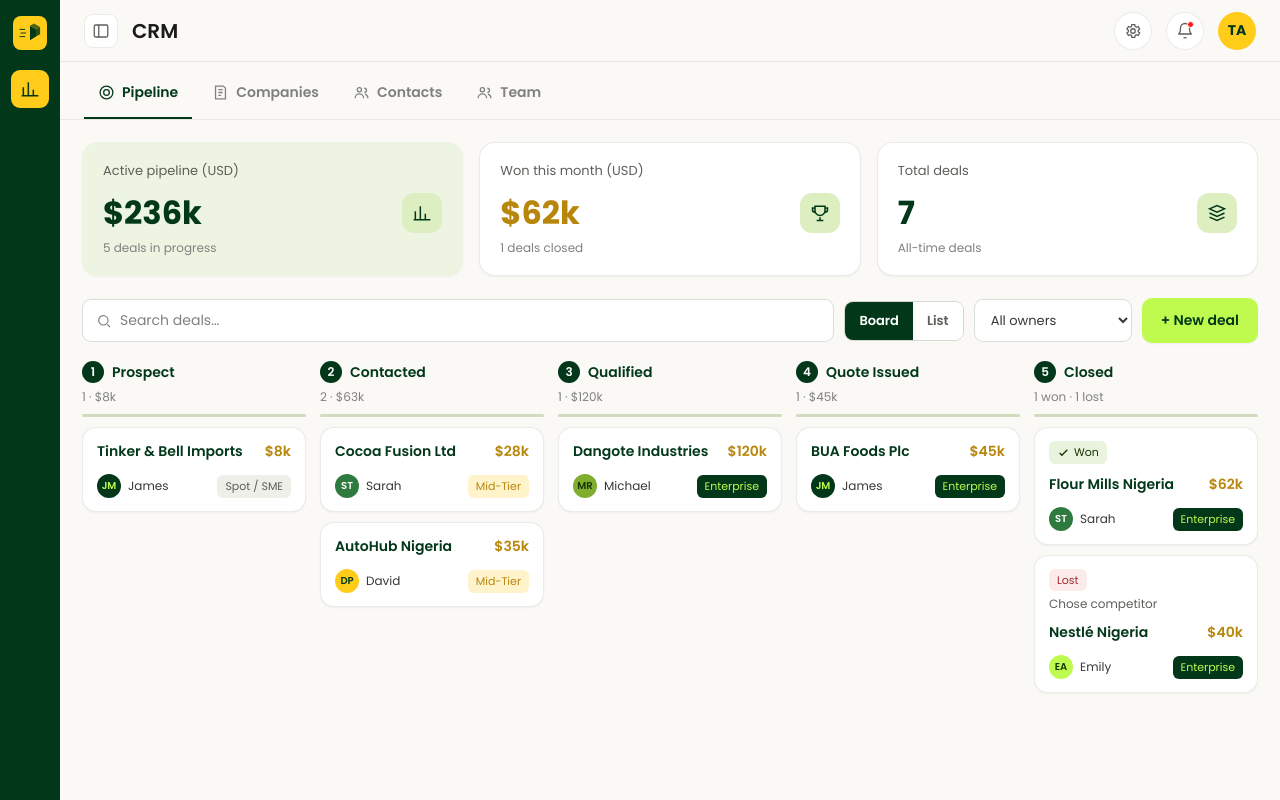
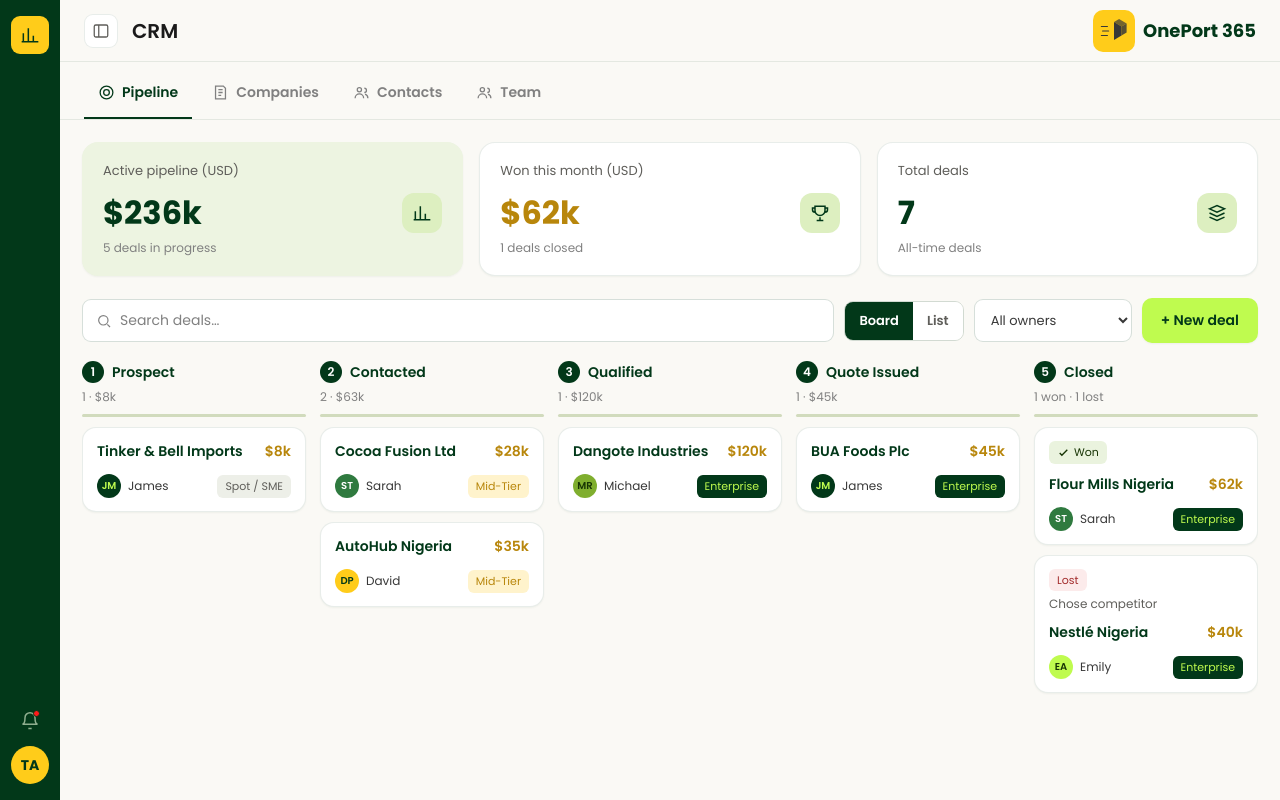
Before and after one commit to oadaji/backoffice-2.0-mvp, a website: page index.html in a window 1280 px wide. Drawn offline with Linux system fonts and the light colour scheme; a web font is replaced by a local one.

Commit message:
Restructure layout: move logo to top-right topbar, move user avatar and notifications to sidebar bottom

```diff
--- a/index.html
+++ b/index.html
@@ -29,11 +29,11 @@ body{font-family:var(--f-body);color:var(--ink);background:var(--page);font-size
 h1,h2,h3,.head{font-family:var(--f-head)}
 .app{display:flex;min-height:100vh}
 .sidebar{width:60px;background:var(--green);display:flex;flex-direction:column;align-items:center;padding:16px 0;gap:6px;flex-shrink:0}
-.sidebar .logo{width:34px;height:34px;border-radius:8px;background:var(--gold);display:flex;align-items:center;justify-content:center;color:var(--green);font-weight:700;font-family:var(--f-head);margin-bottom:14px;padding:5px}
-.sidebar .logo svg{width:100%;height:100%;fill:var(--green)}
-.sidebar .nav-ico{width:38px;height:38px;border-radius:9px;display:flex;align-items:center;justify-content:center;color:#8fae8f;cursor:pointer}
+.sidebar .spacer-v{flex:1}
+.sidebar .nav-ico{width:38px;height:38px;border-radius:9px;display:flex;align-items:center;justify-content:center;color:#8fae8f;cursor:pointer;position:relative}
 .sidebar .nav-ico svg{width:20px;height:20px;stroke:currentColor;fill:none;stroke-width:1.8}
 .sidebar .nav-ico.active{background:var(--gold);color:var(--green)}
+.sidebar .nav-ico .dot{position:absolute;top:8px;right:9px;width:7px;height:7px;border-radius:50%;background:var(--error);border:1.5px solid var(--green)}
 .main{flex:1;display:flex;flex-direction:column;min-width:0}
 .topbar{height:62px;background:var(--page);border-bottom:1px solid var(--line);display:flex;align-items:center;gap:14px;padding:0 24px}
 .topbar .collapse{width:34px;height:34px;border:1px solid var(--line);border-radius:9px;display:flex;align-items:center;justify-content:center;color:var(--muted-2);background:#fff;cursor:pointer}
@@ -42,7 +42,11 @@ h1,h2,h3,.head{font-family:var(--f-head)}
 .topbar .spacer{flex:1}
 .topbar .ico{width:38px;height:38px;border:1px solid var(--line);border-radius:50%;display:flex;align-items:center;justify-content:center;color:var(--muted-2);background:#fff;position:relative;cursor:pointer}
 .topbar .ico .dot{position:absolute;top:8px;right:9px;width:7px;height:7px;border-radius:50%;background:var(--error);border:1.5px solid #fff}
-.topbar .ava{width:38px;height:38px;border-radius:50%;background:var(--gold);color:var(--green);display:flex;align-items:center;justify-content:center;font-weight:700;font-family:var(--f-head)}
+.topbar .logo{height:42px;display:flex;align-items:center;gap:8px}
+.topbar .logo-icon{width:42px;height:42px;border-radius:10px;background:var(--gold);display:flex;align-items:center;justify-content:center;padding:6px}
+.topbar .logo-icon svg{width:100%;height:100%;fill:var(--green)}
+.topbar .logo-text{font-family:var(--f-head);font-size:18px;font-weight:700;color:var(--green)}
+.sidebar .ava{width:38px;height:38px;border-radius:50%;background:var(--gold);color:var(--green);display:flex;align-items:center;justify-content:center;font-weight:700;font-family:var(--f-head);font-size:14px}
 .tabs{display:flex;gap:6px;padding:10px 24px 0;background:var(--page);border-bottom:1px solid var(--line)}
 .tab{display:flex;align-items:center;gap:7px;padding:10px 14px 14px;color:var(--muted);font-weight:600;cursor:pointer;border-bottom:2px solid transparent;font-size:14px}
 .tab svg{width:17px;height:17px;stroke:currentColor;fill:none;stroke-width:1.8}
@@ -166,29 +170,31 @@ td .link svg{width:14px;height:14px;stroke:currentColor;fill:none;stroke-width:1
 <body>
 <div class="app">
   <div class="sidebar">
+    <div class="nav-ico active"><svg viewBox="0 0 24 24"><path d="M4 20V10M10 20V4M16 20v-7M22 20H2"/></svg></div>
+    <div class="spacer-v"></div>
+    <div class="nav-ico"><svg viewBox="0 0 24 24"><path d="M6 8a6 6 0 1112 0c0 7 3 8 3 8H3s3-1 3-8"/><path d="M10 21h4"/></svg><span class="dot"></span></div>
+    <div class="ava">TA</div>
+  </div>
+  <div class="main">
+    <div class="topbar">
+      <div class="collapse"><svg viewBox="0 0 24 24"><rect x="3" y="4" width="18" height="16" rx="2"/><path d="M9 4v16"/></svg></div>
+      <h2>CRM</h2>
+      <div class="spacer"></div>
       <div class="logo">
+        <div class="logo-icon">
           <svg viewBox="0 0 100 100" xmlns="http://www.w3.org/2000/svg">
             <!-- Speed lines -->
             <line x1="8" y1="35" x2="28" y2="35" stroke="currentColor" stroke-width="4" stroke-linecap="round"/>
             <line x1="12" y1="50" x2="32" y2="50" stroke="currentColor" stroke-width="4" stroke-linecap="round"/>
             <line x1="8" y1="65" x2="28" y2="65" stroke="currentColor" stroke-width="4" stroke-linecap="round"/>
-
             <!-- Hexagonal box -->
             <path d="M 50 20 L 75 35 L 75 65 L 50 80 L 50 20 Z" fill="currentColor"/>
             <path d="M 50 20 L 75 35 L 92 25 L 67 10 Z" fill="currentColor" opacity="0.7"/>
             <path d="M 75 35 L 92 25 L 92 55 L 75 65 Z" fill="currentColor" opacity="0.85"/>
           </svg>
         </div>
-    <div class="nav-ico active"><svg viewBox="0 0 24 24"><path d="M4 20V10M10 20V4M16 20v-7M22 20H2"/></svg></div>
+        <span class="logo-text">OnePort 365</span>
       </div>
-  <div class="main">
-    <div class="topbar">
-      <div class="collapse"><svg viewBox="0 0 24 24"><rect x="3" y="4" width="18" height="16" rx="2"/><path d="M9 4v16"/></svg></div>
-      <h2>CRM</h2>
-      <div class="spacer"></div>
-      <div class="ico"><svg viewBox="0 0 24 24"><circle cx="12" cy="12" r="3"/><path d="M19 12a7 7 0 00-.1-1l2-1.5-2-3.5-2.4 1a7 7 0 00-1.7-1l-.4-2.5h-4l-.4 2.5a7 7 0 00-1.7 1l-2.4-1-2 3.5 2 1.5a7 7 0 000 2l-2 1.5 2 3.5 2.4-1a7 7 0 001.7 1l.4 2.5h4l.4-2.5a7 7 0 001.7-1l2.4 1 2-3.5-2-1.5a7 7 0 00.1-1z"/></svg></div>
-      <div class="ico"><svg viewBox="0 0 24 24"><path d="M6 8a6 6 0 1112 0c0 7 3 8 3 8H3s3-1 3-8"/><path d="M10 21h4"/></svg><span class="dot"></span></div>
-      <div class="ava">TA</div>
     </div>
     <div class="tabs" id="tabs">
       <div class="tab active" data-tab="pipeline"><svg viewBox="0 0 24 24"><circle cx="12" cy="12" r="9"/><circle cx="12" cy="12" r="4"/></svg>Pipeline</div>
```
Lines whose indentation alone changed are shown as unchanged.
